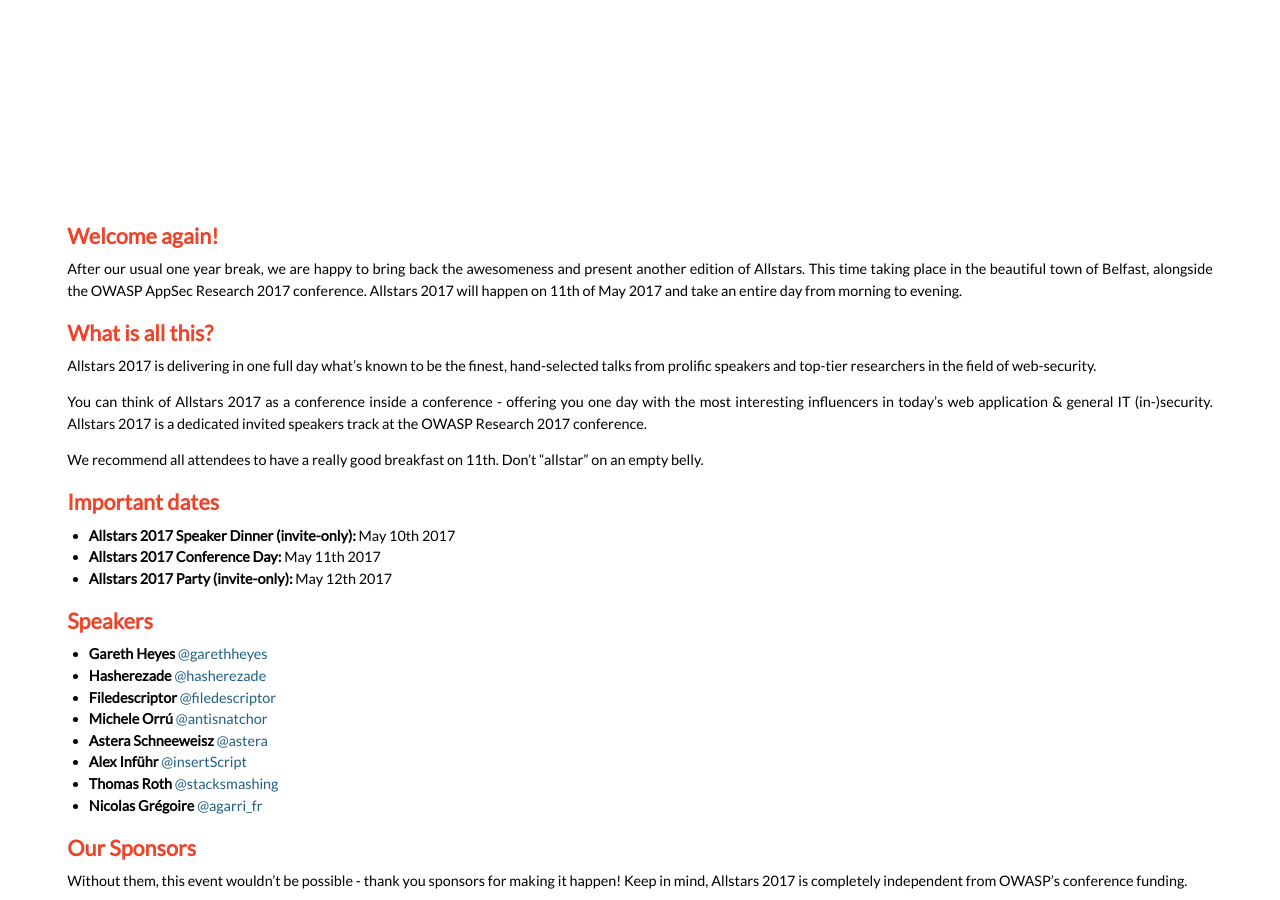
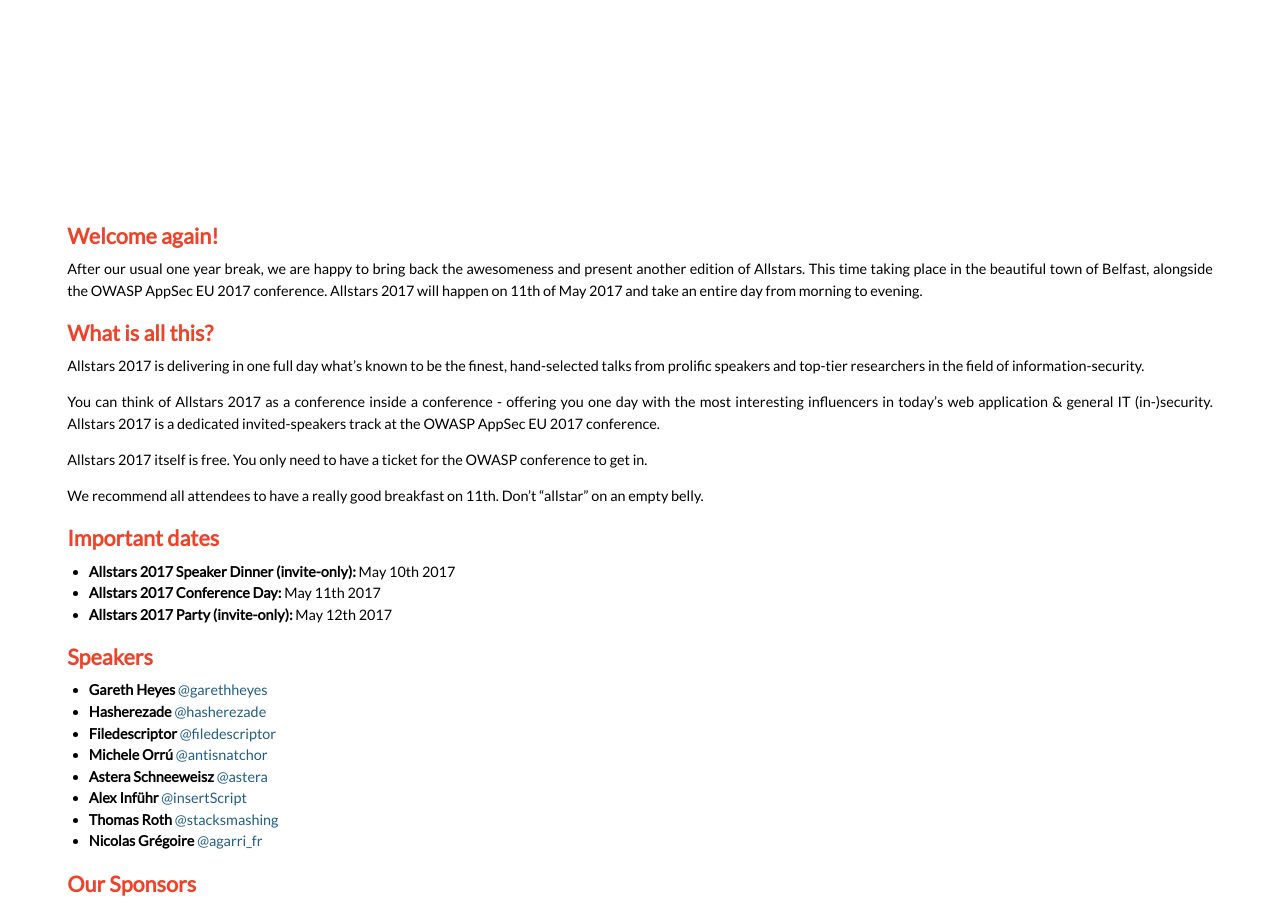
Before and after one commit to OWASP/AppSecEurope2017, a Jekyll site: the page built from program/allstars.md, in a window 1280 px wide and 900 px high, scrolled down 531 px. Built offline with Jekyll 4.4.1, drawn with Linux system fonts in a browser that asks for light colours.

Commit message:
Changed Allstars text a bit

```diff
--- a/program/allstars.md
+++ b/program/allstars.md
@@ -10,13 +10,15 @@
 
 ## Welcome again!
 
-After our usual one year break, we are happy to bring back the awesomeness and present another edition of Allstars. This time taking place in the beautiful town of Belfast, alongside the OWASP AppSec Research 2017 conference. Allstars 2017 will happen on 11th of May 2017 and take an entire day from morning to evening.
+After our usual one year break, we are happy to bring back the awesomeness and present another edition of Allstars. This time taking place in the beautiful town of Belfast, alongside the OWASP AppSec EU 2017 conference. Allstars 2017 will happen on <b>11th of May 2017</b> and take an entire day from morning to evening.
 
 ## What is all this?
 
-Allstars 2017 is delivering in one full day what's known to be the finest, hand-selected talks from prolific speakers and top-tier researchers in the field of web-security.
+Allstars 2017 is delivering in one full day what's known to be the finest, hand-selected talks from prolific speakers and top-tier researchers in the field of information-security.
 
-You can think of Allstars 2017 as a conference inside a conference - offering you one day with the most interesting influencers in today’s web application &amp; general IT (in-)security. Allstars 2017 is a dedicated invited speakers track at the OWASP Research 2017 conference.
+You can think of Allstars 2017 as a conference inside a conference - offering you one day with the most interesting influencers in today’s web application &amp; general IT (in-)security. Allstars 2017 is a dedicated invited-speakers track at the OWASP AppSec EU 2017 conference.
+
+Allstars 2017 itself <b>is free</b>. You only need to have a ticket for the OWASP conference to get in.
 
 We recommend all attendees to have a really good breakfast on 11th. Don't "allstar" on an empty belly.
 
```
